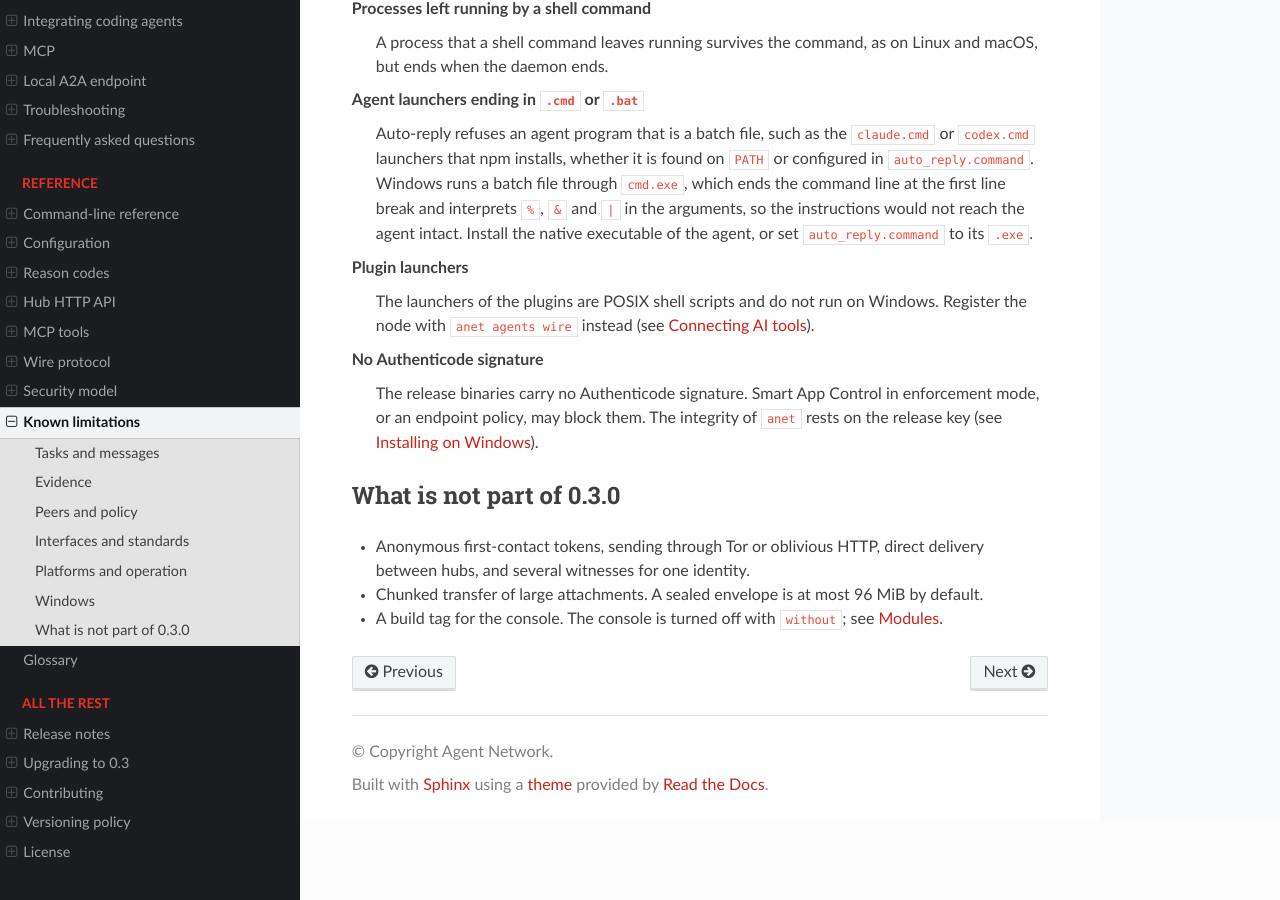
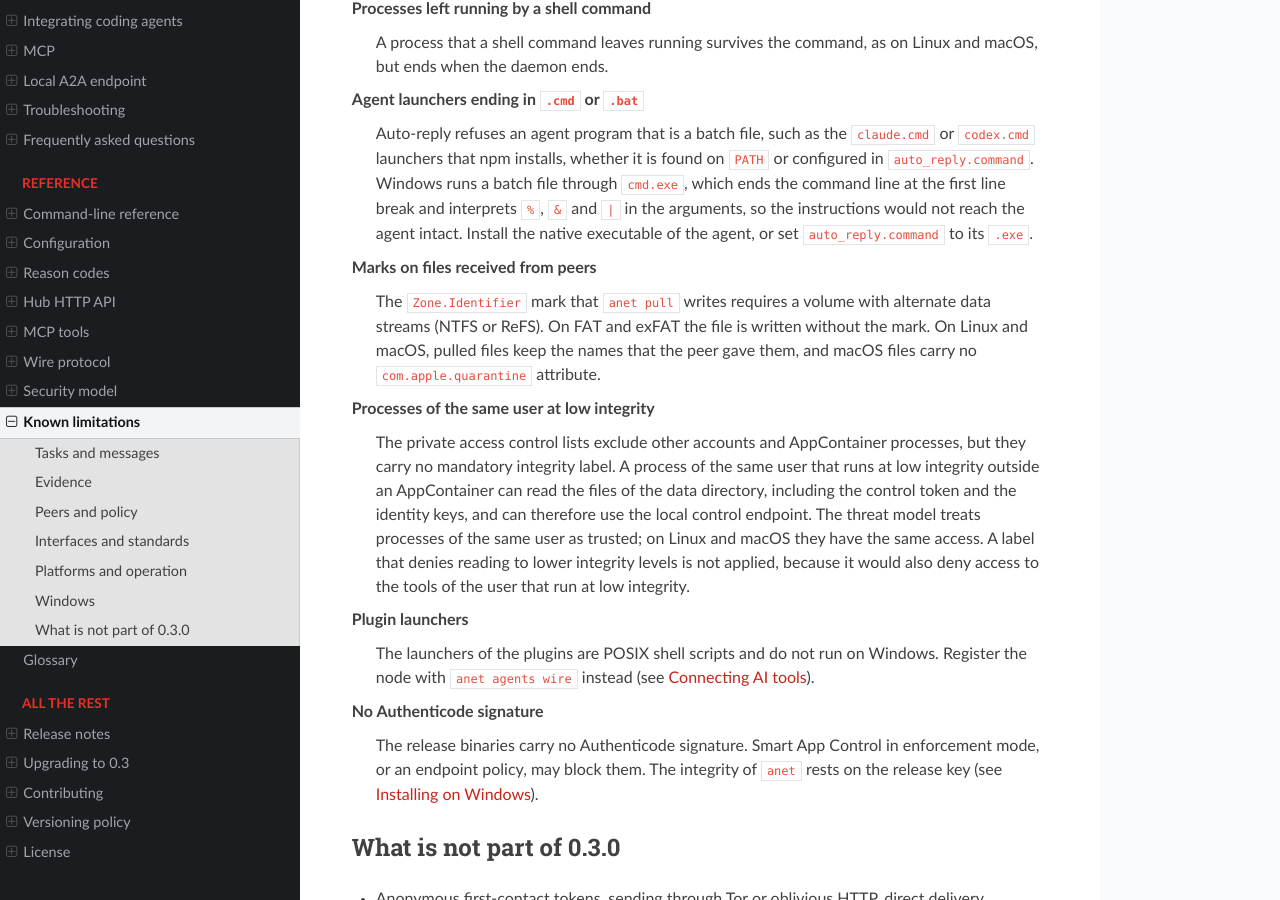
Before and after one commit to ANetResearch/ANet, a Sphinx documentation site: the page built from docs/reference/known-limitations.rst, in a window 1280 px wide and 900 px high, scrolled down 5566 px. Built offline with Sphinx 7.4.7 and the Read the Docs theme 3.1.0, drawn with Linux system fonts in a browser that asks for light colours.

Commit message:
docs: Windows pull marks, the integrity-level limitation, and zh_CN
- reference/security.rst: shell arguments that cmd.exe would interpret
  are refused; pulled files carry the Zone.Identifier mark (zone 3),
  Explorer-active names get the suffix .txt, and each file is private
  from its creation.
- reference/known-limitations.rst: the mark needs a volume with
  alternate data streams, Linux and macOS keep the peer's names and
  macOS sets no quarantine attribute; processes of the same user at low
  integrity are not excluded by a mandatory label, and why.
- zh_CN: the catalogs updated with sphinx-intl and translated for these
  pages and for the shell, installer (-Prefix, -Without) and auto-reply
  launcher changes; the .mo files rebuilt.

Co-Authored-By: Claude Opus 5.5 <noreply@anthropic.com>

```diff
--- a/docs/reference/known-limitations.rst
+++ b/docs/reference/known-limitations.rst
@@ -282,6 +282,24 @@ Agent launchers ending in ``.cmd`` or ``.bat``
    instructions would not reach the agent intact. Install the native
    executable of the agent, or set ``auto_reply.command`` to its ``.exe``.
 
+Marks on files received from peers
+   The ``Zone.Identifier`` mark that ``anet pull`` writes requires a volume
+   with alternate data streams (NTFS or ReFS). On FAT and exFAT the file is
+   written without the mark. On Linux and macOS, pulled files keep the names
+   that the peer gave them, and macOS files carry no ``com.apple.quarantine``
+   attribute.
+
+Processes of the same user at low integrity
+   The private access control lists exclude other accounts and AppContainer
+   processes, but they carry no mandatory integrity label. A process of the
+   same user that runs at low integrity outside an AppContainer can read the
+   files of the data directory, including the control token and the identity
+   keys, and can therefore use the local control endpoint. The threat model
+   treats processes of the same user as trusted; on Linux and macOS they have
+   the same access. A label that denies reading to lower integrity levels is
+   not applied, because it would also deny access to the tools of the user
+   that run at low integrity.
+
 Plugin launchers
    The launchers of the plugins are POSIX shell scripts and do not run on
    Windows. Register the node with ``anet agents wire`` instead (see
```
Also changed, not shown: docs/reference/security.rst (+9 -0 lines), 8 other files.
